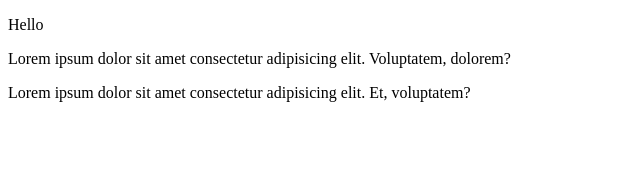
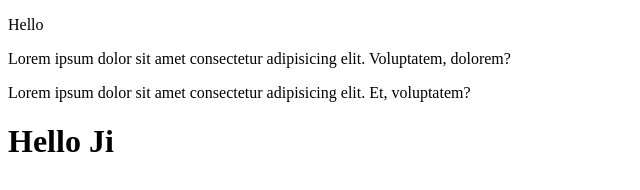
Before and after one commit to deveshsharma03/TestBranc, a plain HTML site: page index.html in a window 1280 px wide. Shown: the whole page, without its empty margins (0-640 px from the left). Drawn offline with Linux system fonts and the light colour scheme.

Commit message:
Heading Added

```diff
--- a/index.html
+++ b/index.html
@@ -9,5 +9,6 @@
     <p>Hello</p>
     <p>Lorem ipsum dolor sit amet consectetur adipisicing elit. Voluptatem, dolorem?</p>
     <p>Lorem ipsum dolor sit amet consectetur adipisicing elit. Et, voluptatem?</p>
+    <h1>Hello Ji</h1>
 </body>
 </html>
```
